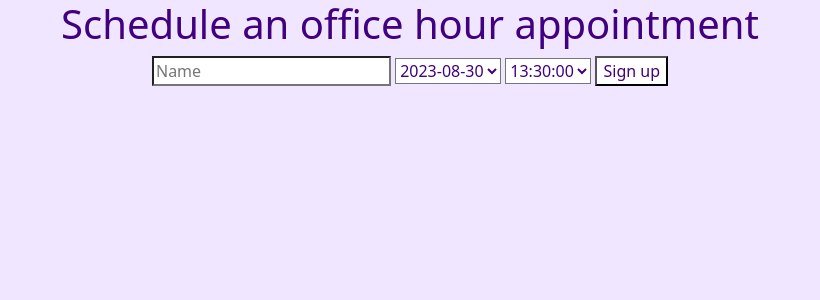
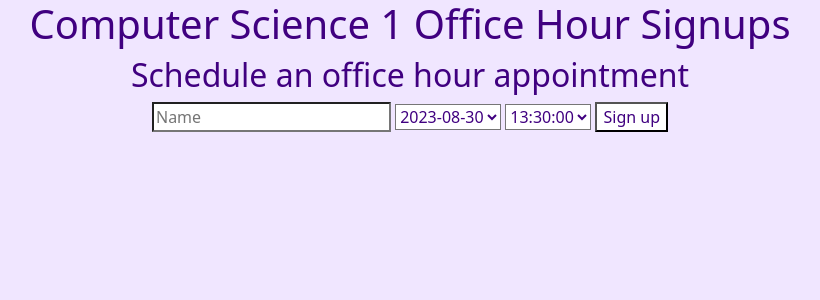
Before and after one commit to pearlliu987/appointment-scheduling, a Flask app: page / in a window 1280 px wide. Shown: the top 300 px of the page, without its empty margins (230-1050 px from the left). Run offline with Flask 3, Linux system fonts and the light colour scheme; data comes from the database, SQL or seed files in the repository.

Commit message:
Add title of website

```diff
--- a/src/templates/index.html
+++ b/src/templates/index.html
@@ -2,7 +2,7 @@
 
 {% block body %}
 
-    <h1>Schedule an office hour appointment</h1>
+    <h2>Schedule an office hour appointment</h2>
     <form action="/signup" method="post">
         <input name="name" placeholder="Name" required type="text">
         <select name="date" id="date" required>
--- a/src/templates/layout.html
+++ b/src/templates/layout.html
@@ -9,6 +9,7 @@
         <title>Appointment Scheduling</title>
     </head>
     <body>
+        <h1>Computer Science 1 Office Hour Signups</h1>
         {% block body %}{% endblock %}
     </body>
 </html>
```
